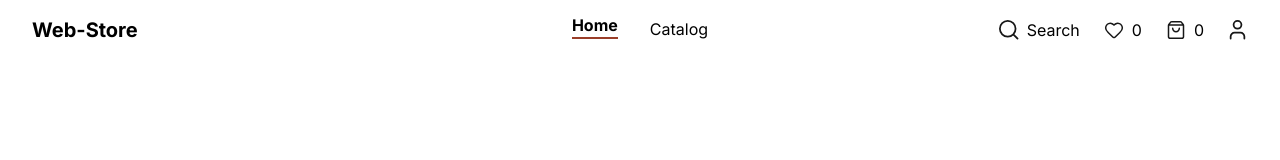
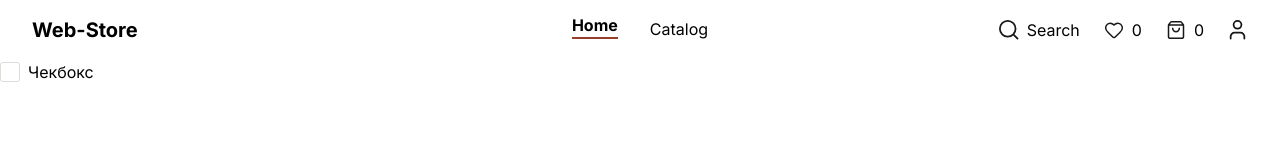
Before and after one commit to amuslimov07/Web-Store, a Next.js app: page / in a window 1280 px wide. Shown: the top 160 px of the page. Built offline with nearby package versions, Linux system fonts and the light colour scheme.

Commit message:
feat(ui-kit): add checkbox component

```diff
--- a/src/app/page.tsx
+++ b/src/app/page.tsx
@@ -1,3 +1,9 @@
+import Checkbox from "@/UI/Checkbox/Checkbox";
+
 export default function Page() {
-  return <div></div>;
+  return (
+    <div>
+      <Checkbox label="Чекбокс" />
+    </div>
+  );
 }
--- /dev/null
+++ b/src/ui/Checkbox/Checkbox.module.css
@@ -0,0 +1,45 @@
+.wrapper {
+  display: inline-flex;
+  align-items: center;
+  gap: 8px;
+  cursor: pointer;
+  font-size: 1rem;
+}
+
+.checkbox {
+  appearance: none;
+  width: 20px;
+  height: 20px;
+  flex-shrink: 0;
+  margin: 0;
+
+  border: 1px solid var(--color-border);
+  border-radius: 3px;
+  background-color: var(--color-background);
+
+  cursor: pointer;
+  transition:
+    background-color 0.15s ease,
+    border-color 0.15s ease;
+}
+.checkbox:checked {
+  background-color: var(--color-text-primary);
+  border-color: var(--color-text-primary);
+}
+
+.checkbox:disabled {
+  opacity: 0.8;
+  cursor: not-allowed;
+}
+
+.wrapper:has(.checkbox:disabled) {
+  cursor: not-allowed;
+}
+.wrapper:has(.checkbox:disabled) span {
+  opacity: 0.5;
+}
+
+.checkbox:focus-visible {
+  outline: 2px solid var(--color-text-primary);
+  outline-offset: 3px;
+}
--- /dev/null
+++ b/src/ui/Checkbox/Checkbox.tsx
@@ -0,0 +1,21 @@
+import { InputHTMLAttributes } from "react";
+import styles from "./Checkbox.module.css";
+
+type Props = Omit<InputHTMLAttributes<HTMLInputElement>, "type"> & {
+  label?: string;
+};
+
+export default function Checkbox({ id, disabled, label, ...props }: Props) {
+  return (
+    <label className={styles.wrapper} htmlFor={id}>
+      <input
+        {...props}
+        disabled={disabled}
+        id={id}
+        type="checkbox"
+        className={styles.checkbox}
+      />
+      {label && <span>{label}</span>}
+    </label>
+  );
+}
```
